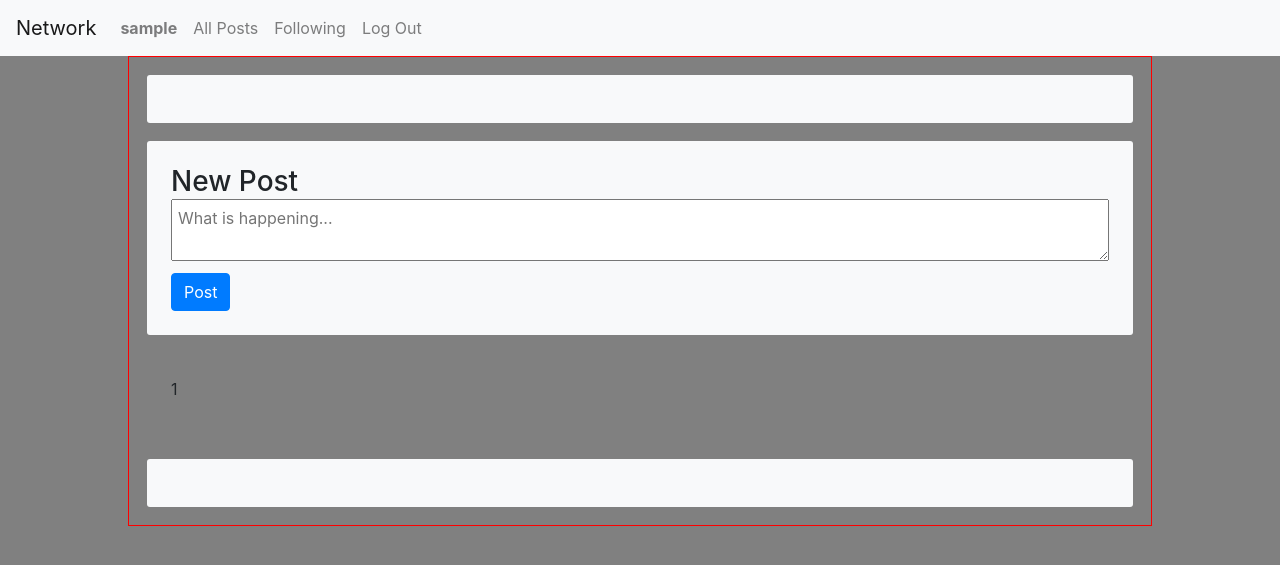
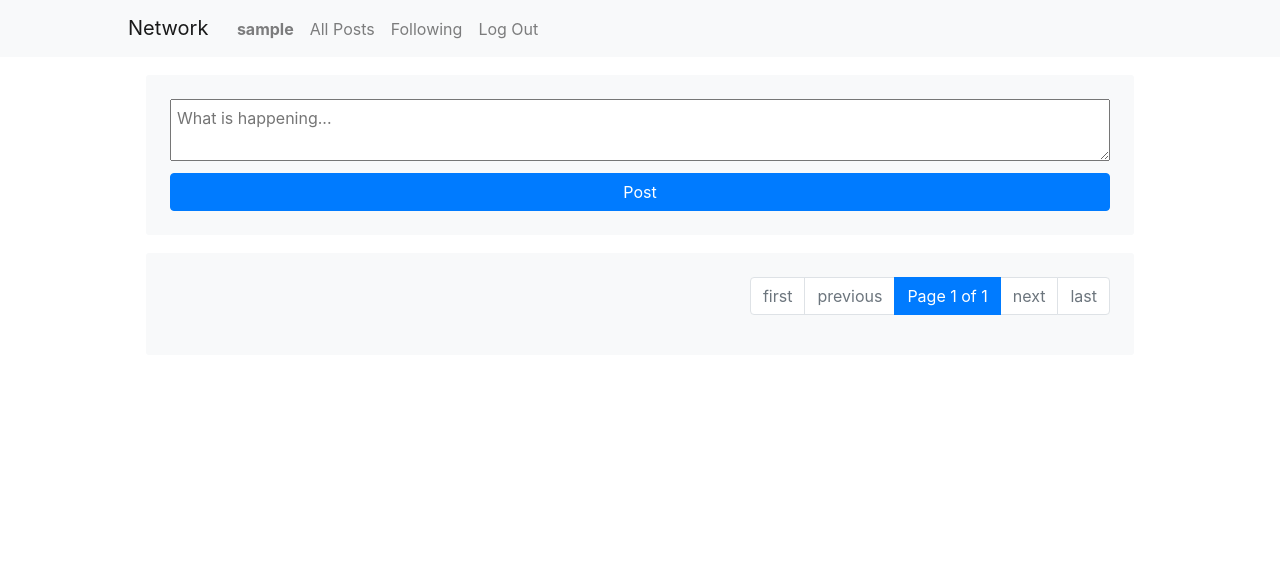
Before and after one commit to anjathiart/network, a Django app: page / in a window 1280 px wide. Shown: the top 565 px of the page. Run offline with Django 3.2, Linux system fonts and the light colour scheme; the visitor is signed in with stand-in values (Sample User, id 1); data comes from the database, SQL or seed files in the repository; data that the repository does not hold is empty; some libraries are stand-ins or nearby versions.

Commit message:
Updated what is visible based on authentication | finished implementing pagination | styling

```diff
--- a/network/static/network/network.jsx
+++ b/network/static/network/network.jsx
@@ -24,11 +24,17 @@ if( document.readyState !== 'loading' ) {
 
 
 async function myInitCode() {
+	feather.replace();
 
-	feather.replace()
+	// load user
+	await load_current_user();
+	console.log(currentUser);
+
 	// Handle routing to the following page
+	if (currentUser) {
 		document.querySelector('#nav__following').addEventListener('click', async () => {
 			ReactDOM.unmountComponentAtNode(document.getElementById('profile__component'));
+			document.querySelector('#profile__component').style.display = 'none';
 			viewQuery = `following=${true}`;
 			load_posts();
 			contextHeading = "People you follow"
@@ -55,68 +61,54 @@ async function myInitCode() {
 				});
 		})
 
-	// Initialise global variables
-	await load_current_user();
 		load_posts();
+	}
+
 }
 
 async function load_current_user() {
 	await fetch(`/user/current`)
 		.then(async response => await response.json())
 		.then(result => {
-			currentUser = result
+			console.log(result)
+			if (result.id) currentUser = result
 	});
 }
 
-function renderPagination(page, num_pages) {
-	// let pagination_items = [];
-	// for (let p = 1; p <= num_pages; p += 1) {
-	// 	pagination_items.push(
-	// 		<div key={p}
-	// 			onClick={ this.actionPagination.bind(this, p) }
-	// 			className={ 'pagination ' + pagination.page === p ? 'pagination__active' : null }>
-	// 			{ p }
-	// 		</div>
-	// 	)
-	// }
-
-
+function renderPagination(page, num_pages, prev, next) {
 
 	class Pagination extends React.Component {
-
+		constructor(props) {
+			super(props);
+			this.state = {
+				"page": parseInt(page, 10),
+				"num_pages": parseInt(num_pages, 10),
+				"prevClass": prev ? null : 'disabled',
+				"nextClass": next ? null : 'disabled',
+			};
+		}
 		render() {
 			return (
-
+				<div className="paginationWrapper">
+					<h3 className="contextHeading">{ contextHeading }</h3>
 					<ul className="pagination">
-						{ (() => {
-							let pagination_items = [];
-							for (let p = 1; p <= num_pages; p += 1) {
-								pagination_items.push(
-									<li key={p}
-										onClick={ this.actionPagination.bind(this, p) }
-										className={ pagination.page === p ? 'pagination__active' : null }>
-										{ p }
-									</li>
+						<li onClick={ prev ? this.actionPagination.bind(this, 1) : null } className={ `page-item ${this.state.prevClass}` }><a className="page-link">first</a></li>
+						<li onClick={ prev ? this.actionPagination.bind(this, this.state.page - 1) : null } className={ `page-item ${this.state.prevClass}` }><a className="page-link">previous</a></li>
+						<li className="page-item active"><a className="page-link">{ `Page ${this.state.page} of ${this.state.num_pages}` }</a></li>
+						<li onClick={ next ? this.actionPagination.bind(this, this.state.page + 1) : null } className={ `page-item ${this.state.nextClass}` }><a className="page-link">next</a></li>
+						<li onClick={ next ? this.actionPagination.bind(this, this.state.num_pages) : null } className={ `page-item ${this.state.nextClass}` }><a className="page-link">last</a></li>
+					</ul>
+				</div>
 			)
-							}
-							return pagination_items
-						})()}
-					</ul>
-				)
-
-
-
 		}
 
 		actionPagination = (selected_page) => {
-			if (selected_page !== page) {
+			console.log(selected_page)
+			if (selected_page !== this.state.page) {
 				load_posts(`page=${selected_page}`)
 			}
 		}
-
-
 	}
-
 
 	ReactDOM.render(<Pagination />, document.querySelector("#pagination"));
 
@@ -245,10 +237,7 @@ function renderPosts(posts) {
 	class Posts extends React.Component {
 		render() {
 			return (
-				<div>
-					<h2>{ contextHeading }</h2>
 				<div>{ list }</div>
-				</div>
 			);
 		}
 	}
@@ -259,6 +248,7 @@ function renderPosts(posts) {
 
 
 function render_profile(user) {
+	document.querySelector('#profile__component').style.display = 'block';
 	contextHeading = `${user.name}'s posts`
 	class Profile extends React.Component {
 		constructor(props) {
@@ -269,14 +259,16 @@ function render_profile(user) {
 		}
 		render() {
 			return (
-				<div className="profile">
-					<h3 className="profile__heading">{ user.name }'s Profile</h3>
-					<p className="profile__followers">Followed by { user.followers.length } { user.followers.length === 1 ? 'user' : 'users' }</p>
-					<p className="profile__follows">{ user.name } follows { user.followsCount} { user.followsCount === 1 ? 'user' : 'users' }</p>
+				<div className="jumbotron mb-0">
+					<div className="jumbotron__header">
+						<h1 className="display-4 mb-1">{ user.name }</h1>
 						{ this.state.allowFollow
-						? <button onClick={ this.actionFollow }>{ user.followers.indexOf(currentUser.id) >= 0 ? 'Unfollow' : 'Follow' }</button>
+							? <p className="ml-4"><button className="btn btn-indigo" onClick={ this.actionFollow }>{ user.followers.indexOf(currentUser.id) >= 0 ? 'Unfollow' : 'Follow' }</button></p>
 							: null
 						}
+					</div>
+					<p className="profile__followers badge badge-info badge-pill shadow3">Followed by { user.followers.length } { user.followers.length === 1 ? 'user' : 'users' }</p>
+					<p className="profile__follows badge badge-info badge-pill shadow3">{ user.name } follows { user.followsCount} { user.followsCount === 1 ? 'user' : 'users' }</p>
 				</div>
 			);
 		}
@@ -322,8 +314,8 @@ function load_posts(q='') {
 	console.log(query)
 	fetch(`/posts?${query}`)
 		.then(response => response.json())
-		.then(({posts, page, num_pages}) => {
-
+		.then(({posts, page, num_pages, prev, next}) => {
+		ReactDOM.unmountComponentAtNode(document.getElementById('pagination'));
 		// Print posts
 		console.log(posts);
 		// console.log(data.posts)
@@ -331,7 +323,7 @@ function load_posts(q='') {
 		// pagination.numPages = data.num_pages
 
 		// ... do something else with posts ...
-		renderPagination(page, num_pages)
+		renderPagination(page, num_pages, prev, next)
 		renderPosts(posts)
 	});
 }
--- a/network/static/network/styles.css
+++ b/network/static/network/styles.css
@@ -1,7 +1,3 @@
-body {
-  background-color: grey;
-}
-
 p, h1, h2, h3, h4, h5, h6, * {
   margin: 0px;
 }
@@ -18,11 +14,20 @@ a {
   box-shadow: 0 7px 30px -10px rgba(150, 170, 180, 0.5);
 }
 
+.btn-indigo {
+  background-color: #6612F1;
+  color: white;
+  opacity: 1;
+}
+.btn-indigo:hover {
+  color: white;
+  opacity: 0.6;
+}
+
 .body {
   width: 1024px;
   margin-left: auto;
   margin-right: auto;
-  border: 1px solid red;
 }
 
 section {
@@ -55,7 +60,7 @@ section {
   font-weight: 600;
 }
 .post__header:hover {
-  color: magenta;
+  color: #6612F1;
 }
 .post__subHeader {
   display: flex;
@@ -85,4 +90,39 @@ section {
   padding-left: 6px;
 }
 
+#profile__component {
+  display: none;
+  text-align: center;
+  background-color: transparent !important;
+}
+#profile__component .badge {
+  margin-left: 0.5rem;
+  margin-right: 0.5rem;
+  margin-top: 0.5rem;
+  padding: 6px 12px;
+  font-size: 0.9rem;
+}
+
+.jumbotron__header {
+  display: flex;
+  justify-content: center;
+  align-items: center;
+  margin-left: auto;
+  margin-right: auto;
+}
+
+.paginationWrapper {
+  display: flex;
+}
+
+.pagination {
+  margin-left: auto;
+}
+.pagination .active {
+  cursor: default;
+}
+.pagination .active > a {
+  pointer-events: none;
+}
+
 /*# sourceMappingURL=styles.css.map */
--- a/network/static/network/styles.sass
+++ b/network/static/network/styles.sass
@@ -1,5 +1,9 @@
+
+$indigo: #6612F1
+
+
 body
-	background-color: grey
+	// background-color: grey
 
 p, h1, h2, h3, h4, h5, h6, *
 	margin: 0px
@@ -13,17 +17,24 @@ a
 .shadow2
 	box-shadow: 0 7px 30px -10px rgba(150,170,180,0.5)
 
+.btn-indigo
+	background-color: $indigo
+	color: white
+	opacity: 1
+	&:hover
+		color: white
+		opacity: 0.6
+
 .body
 	width: 1024px
 	margin-left: auto
 	margin-right: auto
-	border: 1px solid red
-
 
 section
 	margin: 18px
 	padding: 24px
 	border-radius: 3px
+	// background-color: rgba(lightgrey, 0.6)
 	// background-color: lightblue
 
 
@@ -48,7 +59,7 @@ section
 		font-size: 18px
 		font-weight: 600
 		&:hover
-			color: magenta
+			color: $indigo
 	&__subHeader
 		display: flex
 		justify-content: flex-start
@@ -73,3 +84,31 @@ section
 			// width: 4rem
 			> span
 				padding-left: 6px
+
+#profile__component
+	display: none
+	text-align: center
+	background-color: transparent !important
+	.badge
+		margin-left: 0.5rem
+		margin-right: 0.5rem
+		margin-top: 0.5rem
+		padding: 6px 12px
+		font-size: 0.9rem
+
+.jumbotron__header
+	display: flex
+	justify-content: center
+	align-items: center
+	margin-left: auto
+	margin-right: auto
+
+.paginationWrapper
+	display: flex
+
+.pagination
+	margin-left: auto
+	.active
+		cursor: default
+		> a
+			pointer-events: none
--- a/network/templates/network/index.html
+++ b/network/templates/network/index.html
@@ -2,18 +2,24 @@
 {% load static %}
 
 {% block body %}
-	<section class="bg-light" id="profile__component"></section>
+	{% if user.is_authenticated %}
+		<section class="bg-light">
+			<form class="newPost" method="POST">
+				{% csrf_token %}
+				<!-- <h3 class="newPost__heading">New Post</h3> -->
+				<textarea class="newPost__input" placeholder="What is happening..."></textarea>
+				<button class="btn btn-primary  btn-block newPost__submit">Post</button>
+			</form>
+		</section>
+
+
+	<section id="profile__component"></section>
+
 	<section class="bg-light">
-		<form class="newPost" method="POST">
-			{% csrf_token %}
-			<h3 class="newPost__heading">New Post</h3>
-			<textarea class="newPost__input" placeholder="What is happening..."></textarea>
-			<button class="btn btn-primary newPost__submit">Post</button>
-		</form>
+		<div id="pagination"></div>
+		<div id="posts__component"></div>
 	</section>
-
-	<section id="pagination"></section>
-	<section class="bg-light" id="posts__component"></section>
+	{% endif %}
 
 {% endblock %}
 
--- a/network/templates/network/layout.html
+++ b/network/templates/network/layout.html
@@ -18,19 +18,20 @@
     <body>
 
         <nav class="navbar navbar-expand-lg navbar-light bg-light">
+            <div class="body">
                 <a class="navbar-brand" href="#">Network</a>
 
-            <div>
+                <div style="display: inline-block" >
                   <ul class="navbar-nav mr-auto">
                     {% if user.is_authenticated %}
                     <li class="nav-item">
                         <a class="nav-link" href="#"><strong>{{ user.username }}</strong></a>
                     </li>
-                {% endif %}
+
                     <li class="nav-item">
                       <a id="nav__allPosts" class="nav-link" href="{% url 'index' %}">All Posts</a>
                     </li>
-                {% if user.is_authenticated %}
+
                     <li class="nav-item" id="nav__following">
                         <a class="nav-link" href="#">Following</a>
                     </li>
@@ -47,6 +48,7 @@
                     {% endif %}
                   </ul>
                 </div>
+            </div>
           </nav>
 
         <div class="body">
--- a/network/views.py
+++ b/network/views.py
@@ -13,14 +13,20 @@ from django.urls import reverse
 from .models import User, Post
 
 def index(request):
-	return render(request, "network/index.html")
+	if request.user.is_authenticated:
+		return render(request, "network/index.html")
+	else:
+		return render(request, "network/login.html")
 
-@login_required(login_url='/login')
+# @login_required(login_url='/login')
 def userId(request):
-	follows = User.objects.filter(followers__id=request.user.id).count()
-	result = request.user.serialize()
-	result['followsCount'] = follows
-	return JsonResponse(result, safe=False)
+	if request.user.is_authenticated:
+		follows = User.objects.filter(followers__id=request.user.id).count()
+		result = request.user.serialize()
+		result['followsCount'] = follows
+		return JsonResponse(result, safe=False)
+	else:
+		return JsonResponse({ "id": "" }, safe=False)
 
 # return all posts
 def posts(request):
```
Also changed, not shown: 1 other file. Lines whose indentation alone changed are shown as unchanged.
